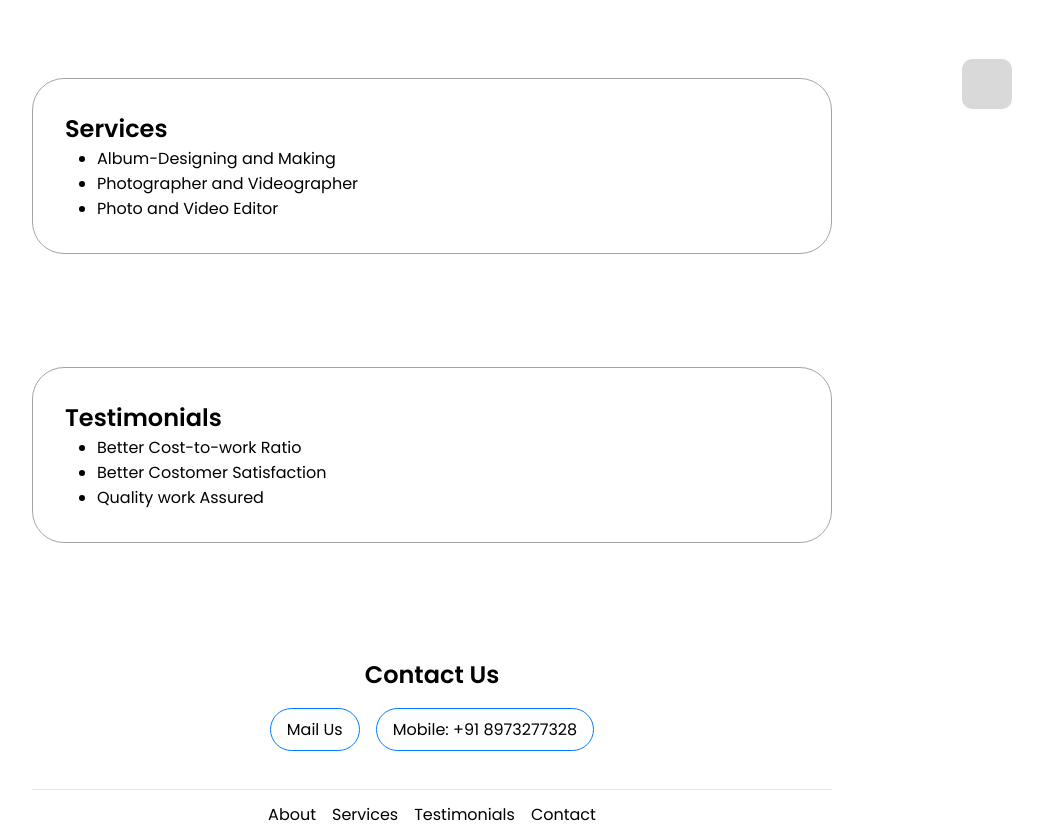
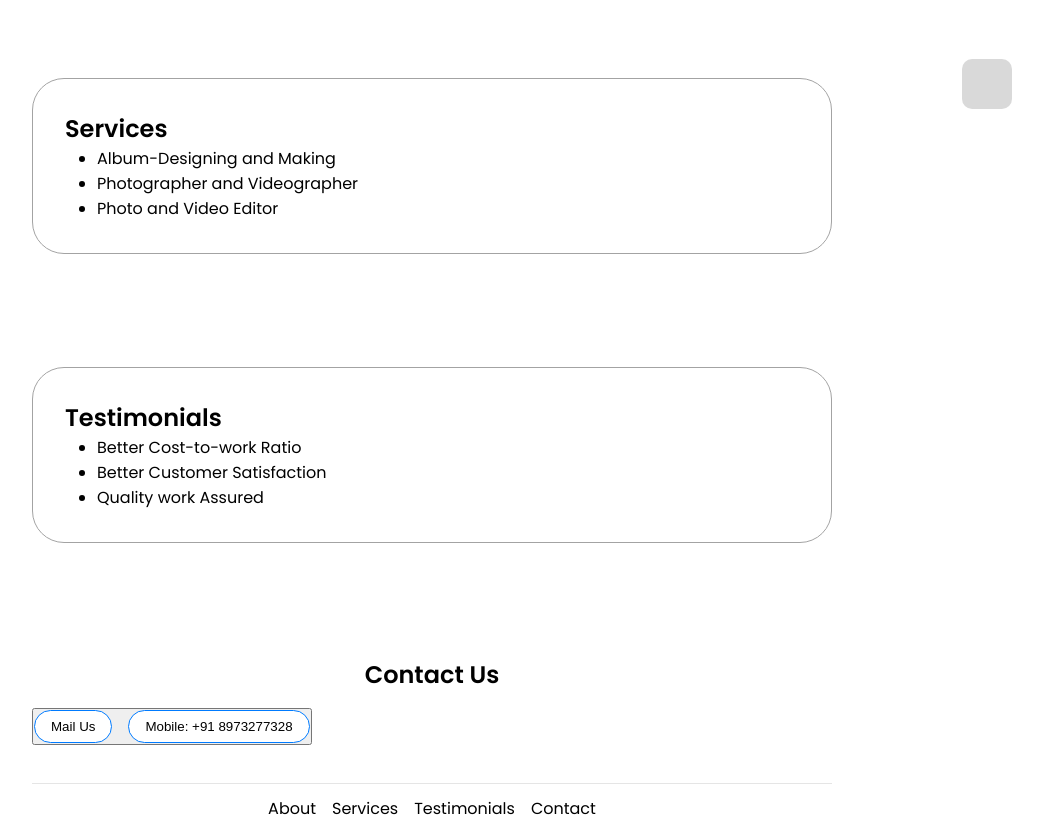
Before and after one commit to Sanjeyj/project-1, a plain HTML site: page index.html in a window 1280 px wide. Shown: the part 631-1470 px from the top of the page, without its empty margins (208-1251 px from the left). Drawn offline with Linux system fonts and the light colour scheme.

Commit message:
Update index.html

```diff
--- a/index.html
+++ b/index.html
@@ -295,7 +295,7 @@
             <h2 class="testimonial-title">Testimonials</h2>
             <ul class="testimonial-description">
                 <li>Better Cost-to-work Ratio</li>
-                <li>Better Costomer Satisfaction</li>
+                <li>Better Customer Satisfaction</li>
                 <li>Quality work Assured</li>
             </ul>
         </div>
@@ -304,10 +304,10 @@
 
 <section id="contact">
     <h2>Contact Us</h2>
-    <div class="contact-options">
+    <button class="contact-options">
         <a mailto="manodesigning@gmail.com" class="contact-link">Mail Us</a>
         <a class="contact-link">Mobile: +91 8973277328</a>
-    </div>
+    </button>
 </section>
 
 <div class="bottom-nav">
```
